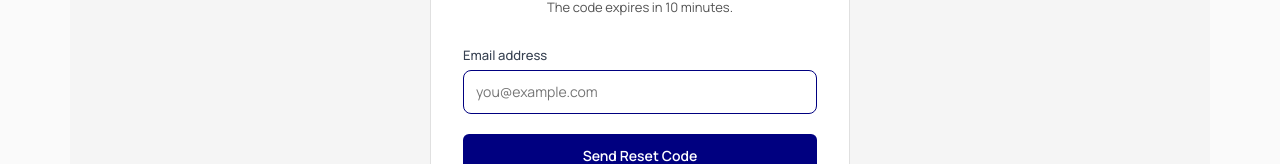
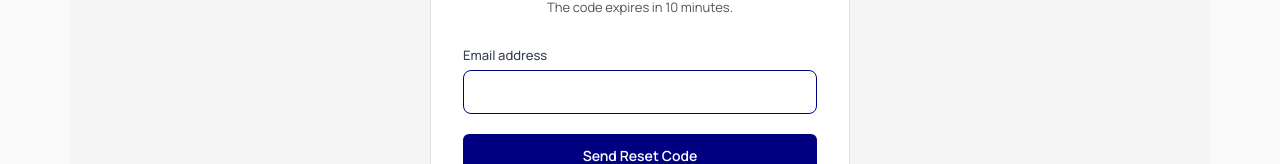
Before and after one commit to kofiarkoh/bextmart-frontend, a Next.js app: page /forgot-password in a window 1280 px wide. Shown: the part 358-522 px from the top of the page. Built offline with nearby package versions, Linux system fonts and the light colour scheme; no server answers.

Commit message:
clean up placeholder

```diff
--- a/pages/forgot-password.js
+++ b/pages/forgot-password.js
@@ -82,7 +82,7 @@ export default function ForgotPasswordPage() {
                   type="email"
                   value={email}
                   onChange={(e) => setEmail(e.target.value)}
-                  placeholder="you@example.com"
+                  placeholder=""
                   autoFocus
                   autoComplete="email"
                   style={inputStyle}
```
